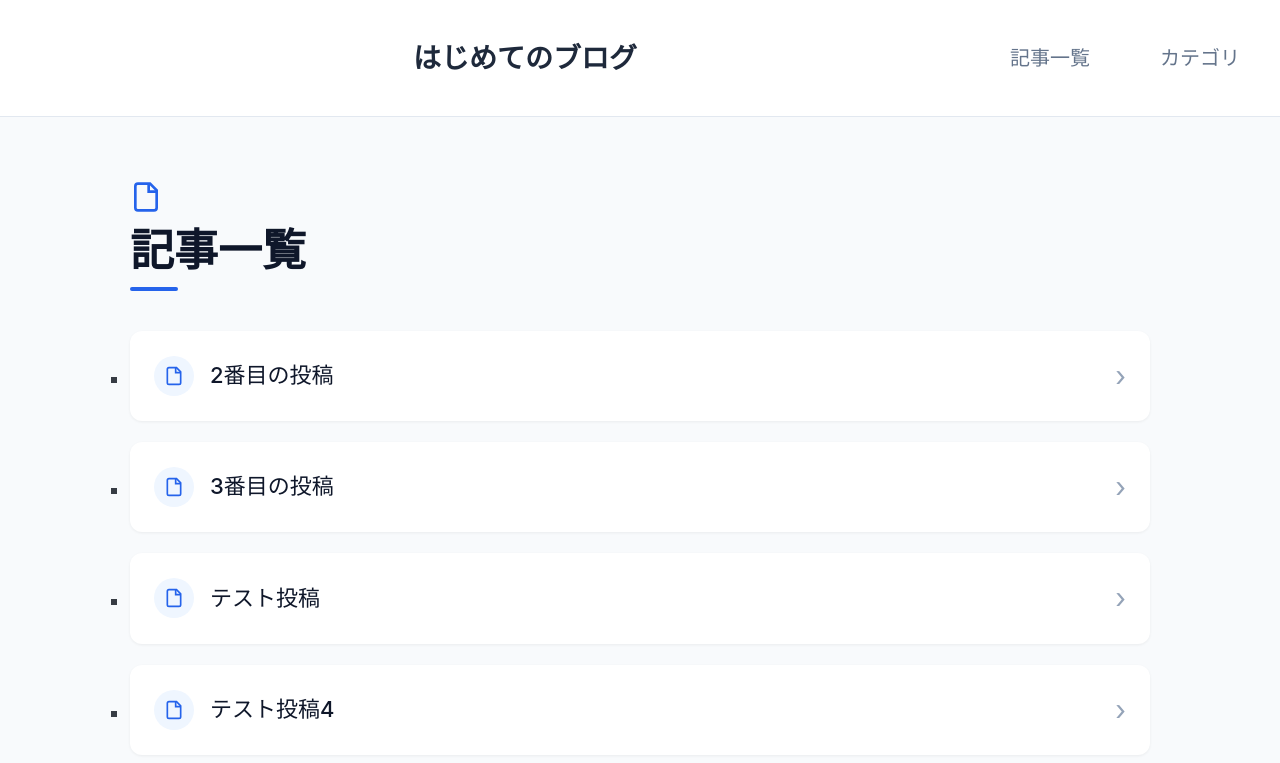
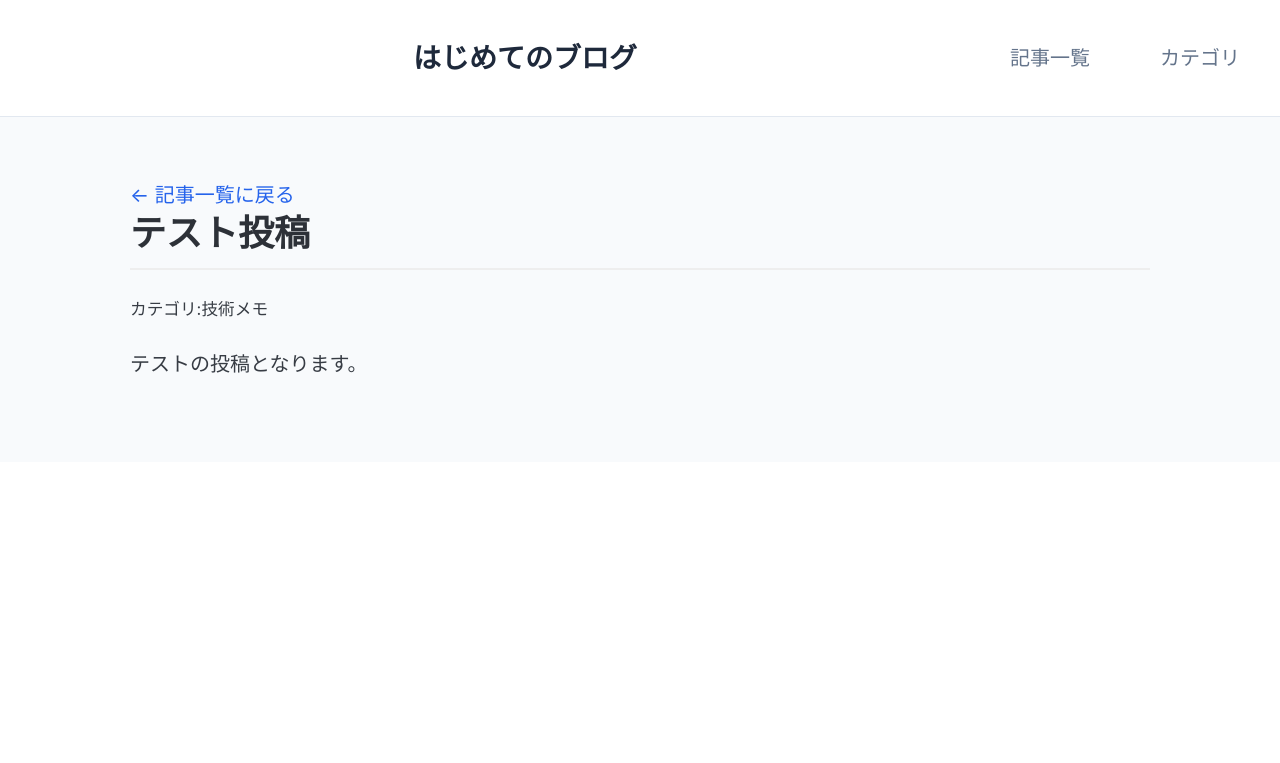
Before and after one commit to fyoshihiro/my-blog, an Eleventy site: page posts/テスト投稿.md in a window 1280 px wide. Built offline with nearby package versions, Linux system fonts and the light colour scheme; Eleventy itself is replaced by a stand-in of ours; files that its build step writes are made by us from their sources.

```diff
--- a/_includes/nav.njk
+++ b/_includes/nav.njk
@@ -8,3 +8,9 @@
     <li><a href="{{ '/categories/' | url }}" class="{% if page.url == '/blog/categories/' %}active{% endif %}">カテゴリ</a></li>
   </ul>
 </nav>
+
+<script>
+  document.querySelector('.nav-toggle').addEventListener('click', function() {
+    document.querySelector('.nav-links').classList.toggle('open');
+  });
+</script>
--- a/_includes/post.njk
+++ b/_includes/post.njk
@@ -1,25 +1,19 @@
----
-layout: base.njk
-title: 記事一覧
----
-
-<div class="page-hero">
-  <div class="page-icon">
-    <svg width="32" height="32" viewBox="0 0 24 24" fill="none" stroke="currentColor" stroke-width="2"><path d="M6 2h9l5 5v13a2 2 0 0 1-2 2H6a2 2 0 0 1-2-2V4a2 2 0 0 1 2-2z"/><path d="M14 2v6h6"/></svg>
-  </div>
-  <h1>記事一覧</h1>
-</div>
-
-<ul class="post-list">
-{% for post in collections.post %}
-  <li class="post-card">
-    <a href="{{ post.url | url }}">
-      <span class="post-icon">
-        <svg width="20" height="20" viewBox="0 0 24 24" fill="none" stroke="currentColor" stroke-width="2"><path d="M6 2h9l5 5v13a2 2 0 0 1-2 2H6a2 2 0 0 1-2-2V4a2 2 0 0 1 2-2z"/><path d="M14 2v6h6"/></svg>
-      </span>
-      <span class="post-title">{{ post.data.title }}</span>
-      <span class="post-arrow">›</span>
-    </a>
-  </li>
-{% endfor %}
-</ul>
+<!DOCTYPE html>
+<html lang="ja">
+<head>
+  <meta charset="UTF-8">
+  <meta name="viewport" content="width=device-width, initial-scale=1.0">
+  <title>{{ title }}</title>
+  <link rel="stylesheet" href="https://cdn.jsdelivr.net/npm/@picocss/pico@2/css/pico.min.css">
+  <link rel="stylesheet" href="{{ '/style.css' | url }}">
+</head>
+<body>
+    {% include "nav.njk" %}
+  <main class="container">
+    <a href="{{ '/posts/' | url }}">← 記事一覧に戻る</a>
+    <h1>{{ title }}</h1>
+    <p><small>カテゴリ:{{ category }}</small></p>
+    {{ content | safe }}
+  </main>
+</body>
+</html>
--- a/style.css
+++ b/style.css
@@ -102,7 +102,7 @@
 }
 
 .page-hero h1 {
-  font-size: 2.2em;
+  font-size: 1.5em;
   margin: 0 0 12px 0;
   border: none;
   padding: 0;
```
Also changed, not shown: _includes/posts.njk (added, +25 -0 lines).
